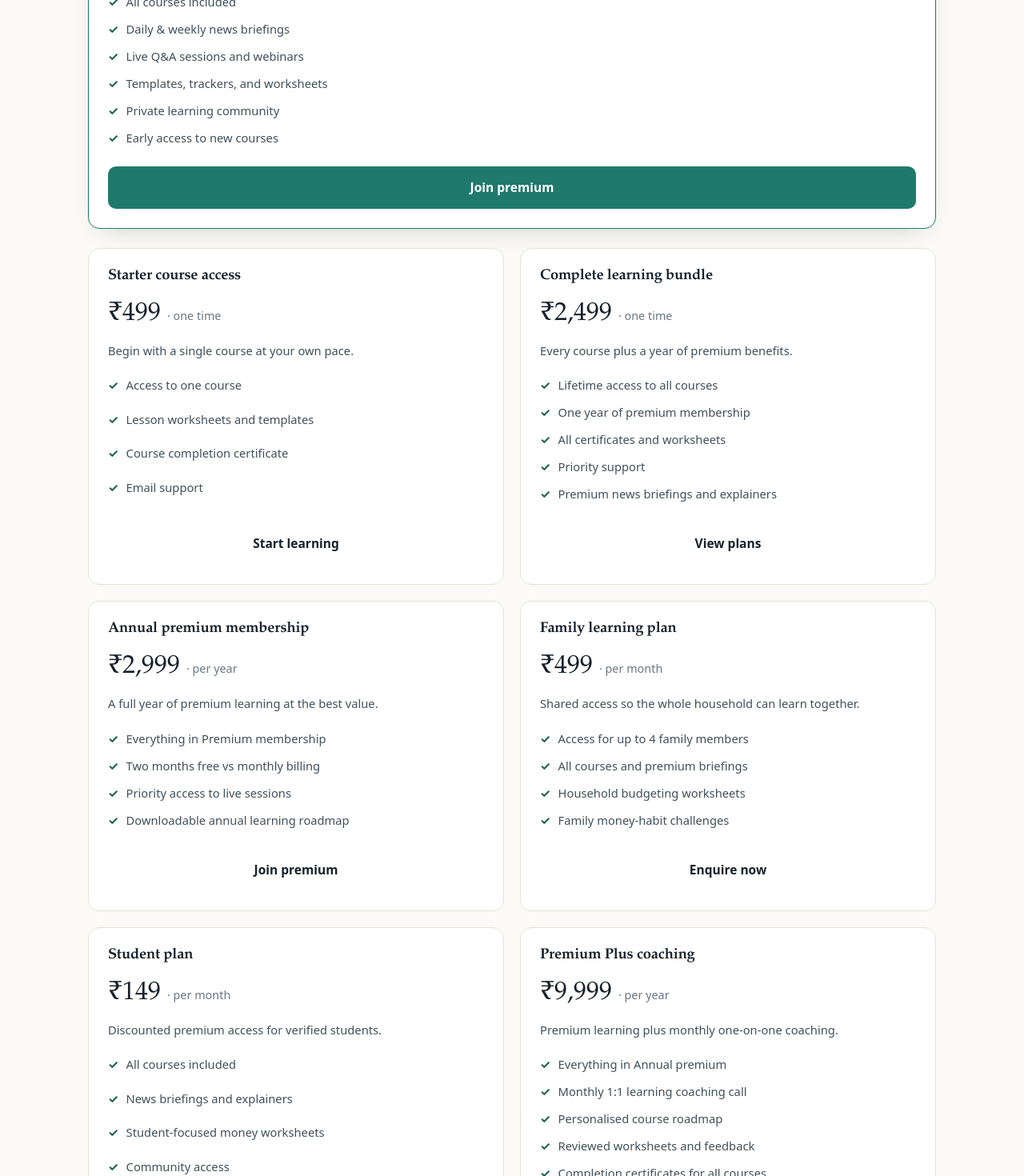
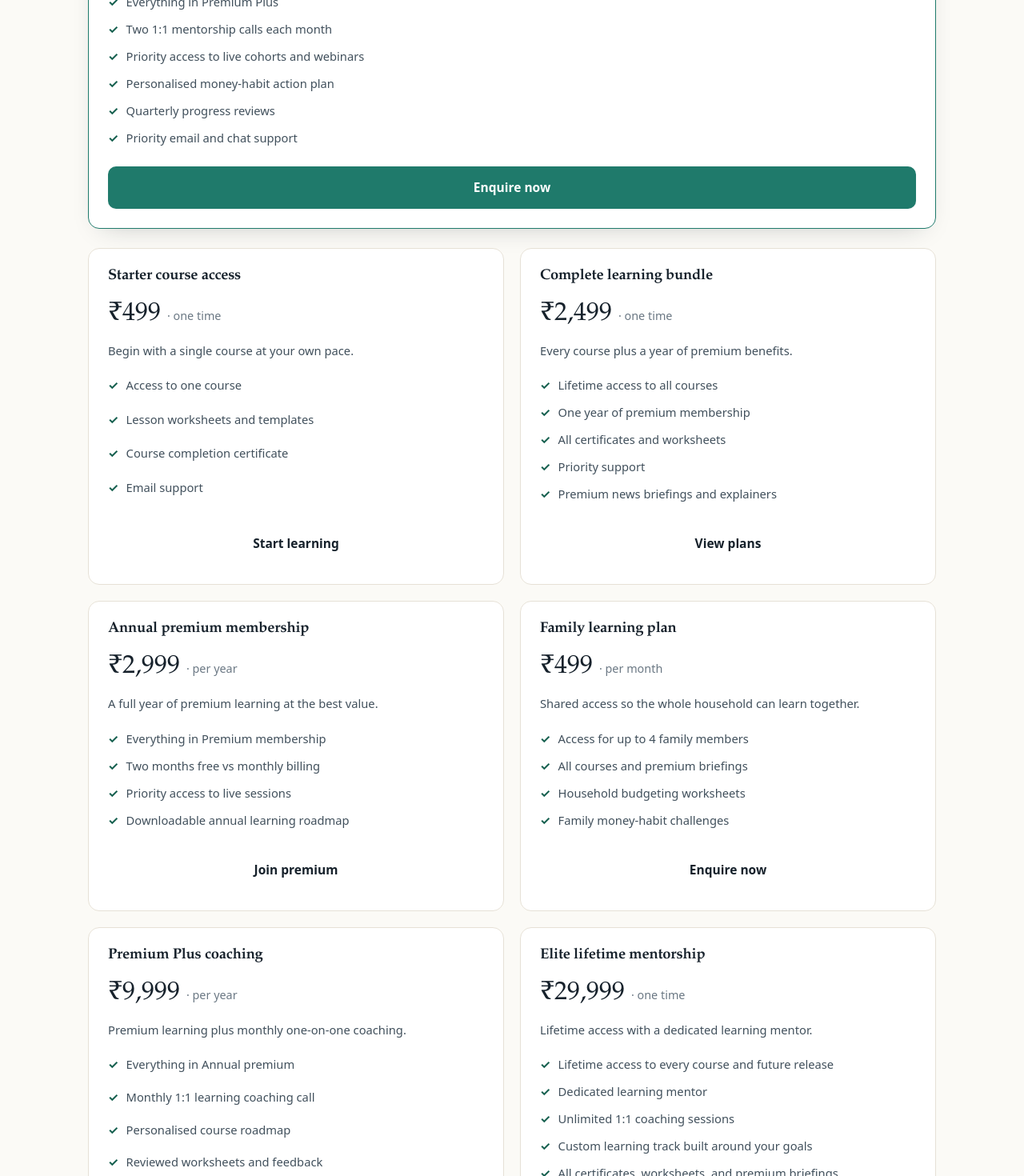
Before and after one commit to Prakash2571/boe_landing, a Next.js app: page /plans in a window 1280 px wide. Shown: the part 580-2050 px from the top of the page at 80% size. Built offline with nearby package versions, Linux system fonts and the light colour scheme.

Commit message:
Remove Premium membership and Student plans from catalog

```diff
--- a/src/content/planCatalog.ts
+++ b/src/content/planCatalog.ts
@@ -22,27 +22,6 @@ export const planCatalog: Plan[] = [
     ctaLabel: 'Start learning',
     status: 'published',
     sortOrder: 1,
-    createdAt: CREATED_AT,
-  },
-  {
-    id: 'plan_premium',
-    slug: 'premium',
-    name: 'Premium membership',
-    tagline: 'Ongoing learning, news briefings, and live sessions.',
-    pricePaise: 29900,
-    cadence: 'per_month',
-    features: [
-      'All courses included',
-      'Daily & weekly news briefings',
-      'Live Q&A sessions and webinars',
-      'Templates, trackers, and worksheets',
-      'Private learning community',
-      'Early access to new courses',
-    ],
-    ctaLabel: 'Join premium',
-    featured: true,
-    status: 'published',
-    sortOrder: 2,
     createdAt: CREATED_AT,
   },
   {
@@ -98,24 +77,6 @@ export const planCatalog: Plan[] = [
     ctaLabel: 'Enquire now',
     status: 'published',
     sortOrder: 5,
-    createdAt: CREATED_AT,
-  },
-  {
-    id: 'plan_student',
-    slug: 'student',
-    name: 'Student plan',
-    tagline: 'Discounted premium access for verified students.',
-    pricePaise: 14900,
-    cadence: 'per_month',
-    features: [
-      'All courses included',
-      'News briefings and explainers',
-      'Student-focused money worksheets',
-      'Community access',
-    ],
-    ctaLabel: 'Enquire now',
-    status: 'published',
-    sortOrder: 6,
     createdAt: CREATED_AT,
   },
   {
```
